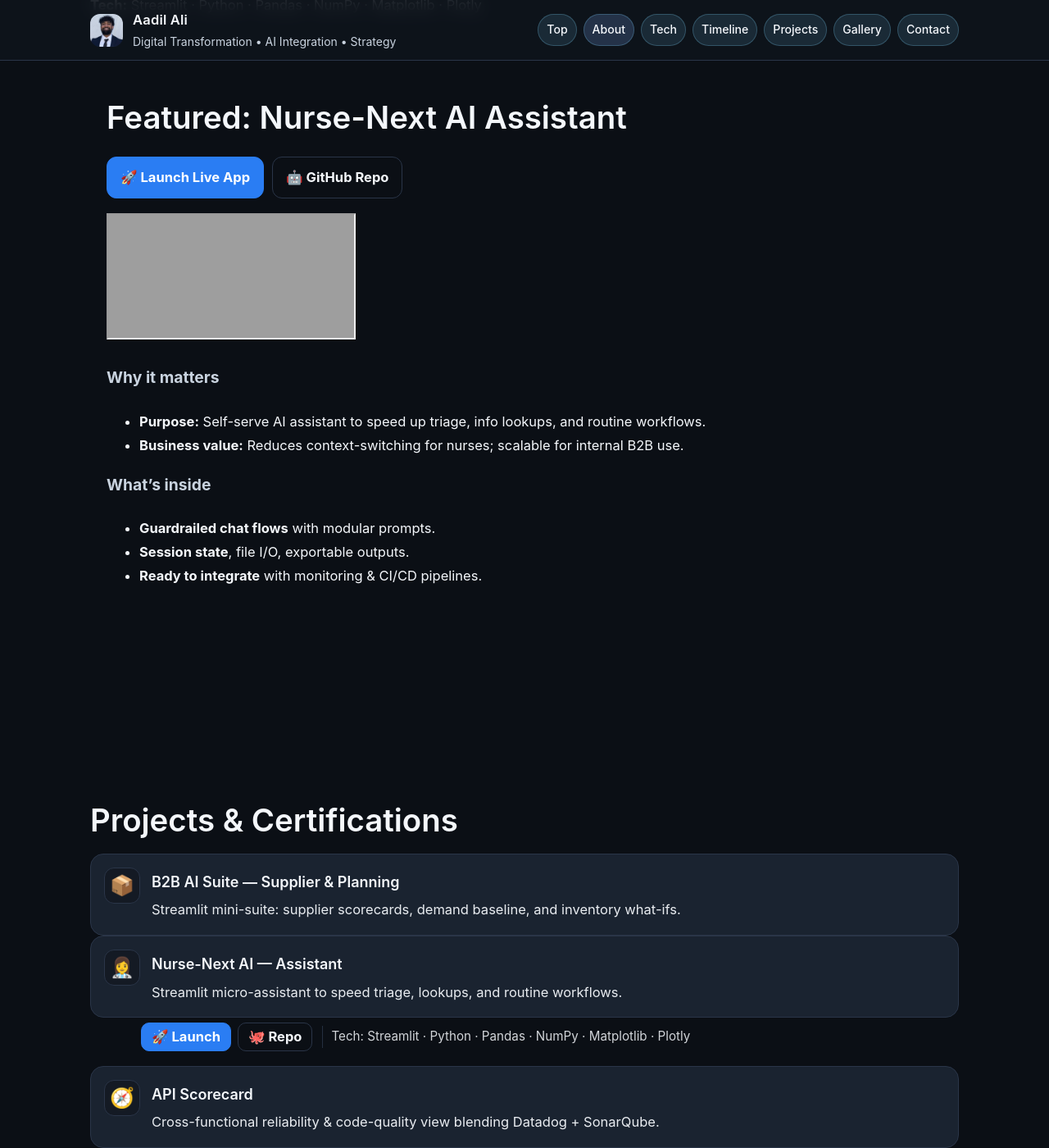
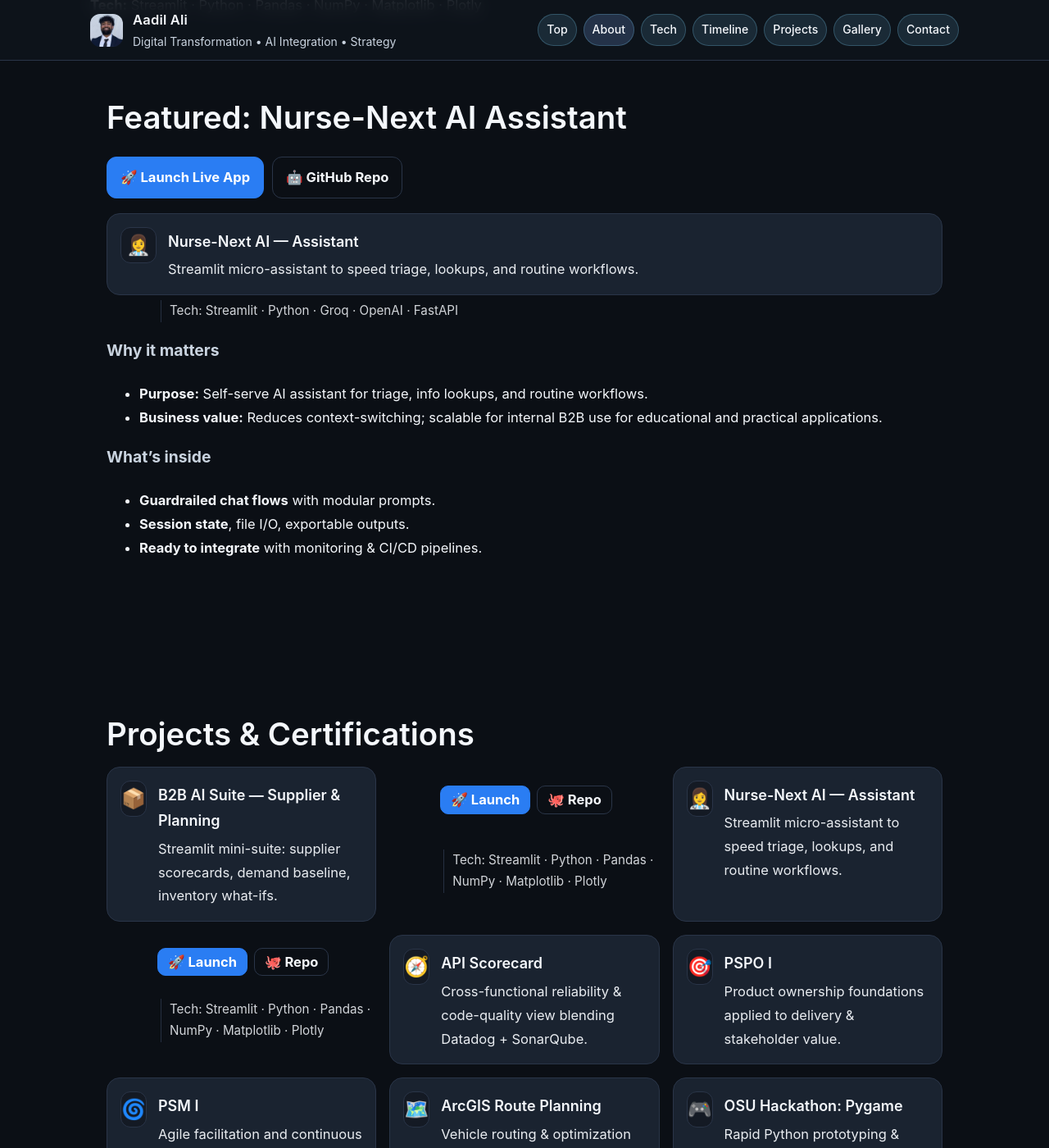
Before and after one commit to aaadil777/aaadil777.github.io, a Jekyll site: the page built from index.md, in a window 1280 px wide and 1400 px high, scrolled down 4296 px. Shown: the whole window at 82% size. Built offline with Jekyll 4.4.1, drawn with Linux system fonts in a browser that asks for light colours; grey boxes are pictures that could not be loaded.

Commit message:
Fix projects grid + hover; remove iframe; add CTAs; caret-line bug

```diff
--- a/assets/main.css
+++ b/assets/main.css
@@ -58,6 +58,21 @@ section{margin:0 auto;max-width:1100px;padding:72px 20px}
 .sublede{
   display:inline-block;margin-top:12px;padding:12px 18px;border-radius:14px;
   background:#1a2330;border:1px solid var(--line);color:var(--muted);
+}
+
+/* typed bullets – base label has NO border */
+.bullet-label{
+  font-weight:700;
+  white-space:nowrap;
+  overflow:hidden;
+  display:inline-block;
+  border-right:0;              /* <- make sure this is 0 */
+}
+
+/* only show the caret while typing */
+.bullet-label.typing{
+  border-right:2px solid var(--accent, #7dd3fc);
+  animation: caret 1s steps(1) infinite;
 }
 
 /* ===== Tech cards ===== */
--- a/index.md
+++ b/index.md
@@ -96,19 +96,23 @@ title: "Aadil Ali"
     <a class="btn-ghost" href="https://github.com/aaadil777/Nurse-Next-AI" target="_blank" rel="noopener">🤖 GitHub Repo</a>
   </p>
 
-  <div class="embed-wrap">
-    <iframe
-      src="https://nurse-next-ai-assistant.streamlit.app/"
-      title="Nurse-Next AI — Streamlit App"
-      loading="lazy"
-      allow="clipboard-read; clipboard-write"
-    ></iframe>
+  <!-- Clickable poster instead of iframe (Streamlit blocks embeds) -->
+  <a href="https://nurse-next-ai-assistant.streamlit.app/" target="_blank" rel="noopener" class="proj-card" data-img="{{ '/assets/proj-nurse-next-ai.jpg' | relative_url }}">
+    <span class="proj-icon" aria-hidden="true">👩‍⚕</span>
+    <div class="proj-meta">
+      <div class="proj-title">Nurse-Next AI — Assistant</div>
+      <p class="proj-desc">Streamlit micro-assistant to speed triage, lookups, and routine workflows.</p>
+    </div>
+  </a>
+
+  <div class="proj-ctas" style="margin-left:62px">
+    <span class="proj-tech">Tech: Streamlit · Python · Groq · OpenAI · FastAPI</span>
   </div>
 
-  <h3 class="h-sub" style="margin-top:22px;">Why it matters</h3>
+  <h3 class="h-sub" style="margin-top:10px;">Why it matters</h3>
   <ul>
-    <li><strong>Purpose:</strong> Self-serve AI assistant to speed up triage, info lookups, and routine workflows.</li>
-    <li><strong>Business value:</strong> Reduces context-switching for nurses; scalable for internal B2B use.</li>
+    <li><strong>Purpose:</strong> Self-serve AI assistant for triage, info lookups, and routine workflows.</li>
+    <li><strong>Business value:</strong> Reduces context-switching; scalable for internal B2B use for educational and practical applications.</li>
   </ul>
 
   <h3 class="h-sub">What’s inside</h3>
@@ -119,15 +123,15 @@ title: "Aadil Ali"
   </ul>
 </section>
 
-</section>
-
 <section id="portfolio" class="reveal">
   <h2 class="h-section">Projects & Certifications</h2>
 
-  <div class="preview-grid">
+  <div class="proj-grid">
     {% for p in site.data.projects %}
       <!-- Card itself = primary click-through -->
-      <a class="proj-card" href="{{ p.url }}" target="_blank" rel="noopener"
+      <a class="proj-card"
+         href="{{ p.url }}"
+         target="_blank" rel="noopener"
          data-img="{{ p.image | relative_url }}">
         <span class="proj-icon" aria-hidden="true">{{ p.emoji }}</span>
         <div class="proj-meta">
```
Also changed, not shown: _data/projects.yml (+9 -6 lines).
